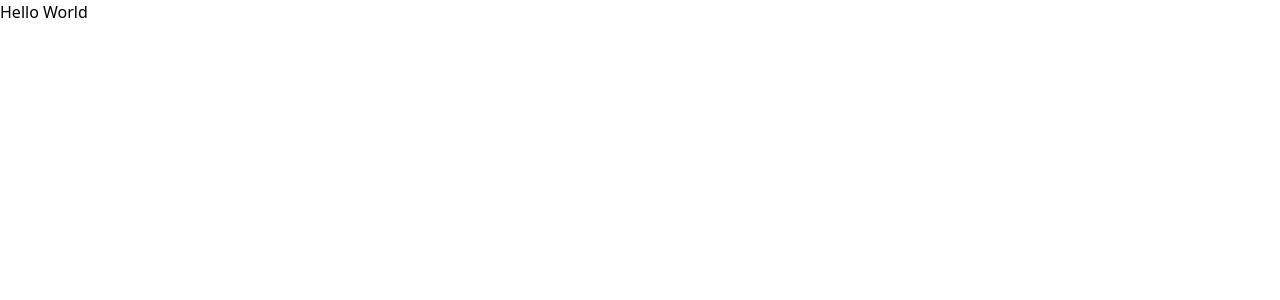
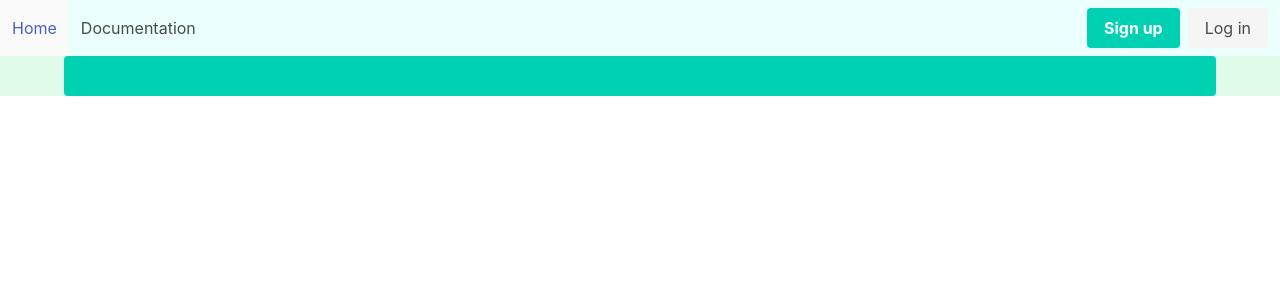
Before and after one commit to FernandoMeiraFilho/defi-leverage-front, a React (Create React App) app: page / in a window 1280 px wide. Shown: the top 300 px of the page. Built offline with nearby package versions, Linux system fonts and the light colour scheme.

Commit message:
added bulma and first elements to the UI

```diff
--- a/public/index.html
+++ b/public/index.html
@@ -8,10 +8,13 @@
       name="description"
       content="Web site created using create-react-app"
     />
-
-    <title>React App</title>
+    <link
+      rel="stylesheet"
+      href="https://cdn.jsdelivr.net/npm/bulma@0.9.3/css/bulma.min.css"
+    />
+    <title>Defi Leverage Dashboard</title>
   </head>
-  <body>
+  <body class="bg-green-300 bg-opacity-25">
     <noscript>You need to enable JavaScript to run this app.</noscript>
     <div id="root"></div>
     <!--
--- a/src/App.tsx
+++ b/src/App.tsx
@@ -2,10 +2,15 @@ import React from "react";
 
 import "./App.css";
 
+import Header from "./components/header";
+import Body from "./components/body";
+
 function App() {
   return (
-    <div className="App">
-      <h1>Hello World</h1>
+    <div className="App ">
+      <Header />
+      <Body />
+      <div></div>
     </div>
   );
 }
--- /dev/null
+++ b/src/components/body.tsx
@@ -0,0 +1,11 @@
+import React from "react";
+
+function Body() {
+  return (
+    <div className="container is-primary">
+      <div className="notification is-primary"></div>
+    </div>
+  );
+}
+
+export default Body;
--- a/src/components/header.tsx
+++ b/src/components/header.tsx
@@ -2,61 +2,48 @@ import React from "react";
 
 function Header() {
   return (
-    <nav className="flex items-center justify-between flex-wrap bg-red p-6">
-      <div className="flex items-center flex-no-shrink text-white mr-6">
-        <svg
-          className="h-8 w-8 mr-2"
-          width="54"
-          height="54"
-          viewBox="0 0 54 54"
-          xmlns="http://www.w3.org/2000/svg"
+    <nav
+      className="navbar has-background-primary-light"
+      role="navigation"
+      aria-label="main navigation"
+    >
+      <div className="navbar-brand">
+        <a
+          role="button"
+          className="navbar-burger"
+          aria-label="menu"
+          aria-expanded="false"
+          data-target="navbarBasicExample"
+          href="#alo"
         >
-          <path d="M13.5 22.1c1.8-7.2 6.3-10.8 13.5-10.8 10.8 0 12.15 8.1 17.55 9.45 3.6.9 6.75-.45 9.45-4.05-1.8 7.2-6.3 10.8-13.5 10.8-10.8 0-12.15-8.1-17.55-9.45-3.6-.9-6.75.45-9.45 4.05zM0 38.3c1.8-7.2 6.3-10.8 13.5-10.8 10.8 0 12.15 8.1 17.55 9.45 3.6.9 6.75-.45 9.45-4.05-1.8 7.2-6.3 10.8-13.5 10.8-10.8 0-12.15-8.1-17.55-9.45-3.6-.9-6.75.45-9.45 4.05z" />
-        </svg>
-        <span className="font-semibold text-xl tracking-tight">
-          Tailwind CSS
-        </span>
+          <span aria-hidden="true"></span>
+          <span aria-hidden="true"></span>
+          <span aria-hidden="true"></span>
+        </a>
       </div>
-      <div className="block lg:hidden">
-        <button className="flex items-center px-3 py-2 border rounded text-teal-lighter border-teal-light hover:text-white hover:border-white">
-          <svg
-            className="h-3 w-3"
-            viewBox="0 0 20 20"
-            xmlns="http://www.w3.org/2000/svg"
-          >
-            <title>Menu</title>
-            <path d="M0 3h20v2H0V3zm0 6h20v2H0V9zm0 6h20v2H0v-2z" />
-          </svg>
-        </button>
-      </div>
-      <div className="w-full block flex-grow lg:flex lg:items-center lg:w-auto">
-        <div className="text-sm lg:flex-grow">
-          <a
-            href="#responsive-header"
-            className="block mt-4 lg:inline-block lg:mt-0 text-teal-lighter hover:text-white mr-4"
-          >
-            Docs
+
+      <div id="navbarBasicExample" className="navbar-menu">
+        <div className="navbar-start">
+          <a className="navbar-item" href="#nada">
+            Home
           </a>
-          <a
-            href="#responsive-header"
-            className="block mt-4 lg:inline-block lg:mt-0 text-teal-lighter hover:text-white mr-4"
-          >
-            Examples
-          </a>
-          <a
-            href="#responsive-header"
-            className="block mt-4 lg:inline-block lg:mt-0 text-teal-lighter hover:text-white"
-          >
-            Blog
+
+          <a className="navbar-item" href="#nada">
+            Documentation
           </a>
         </div>
-        <div>
-          <a
-            href="#test"
-            className="inline-block text-sm px-4 py-2 leading-none border rounded text-white border-white hover:border-transparent hover:text-teal hover:bg-white mt-4 lg:mt-0"
-          >
-            Download
-          </a>
+
+        <div className="navbar-end">
+          <div className="navbar-item">
+            <div className="buttons">
+              <a className="button is-primary" href="#nada">
+                <strong>Sign up</strong>
+              </a>
+              <a className="button is-light" href="#nada">
+                Log in
+              </a>
+            </div>
+          </div>
         </div>
       </div>
     </nav>
--- a/src/index.tsx
+++ b/src/index.tsx
@@ -1,6 +1,7 @@
 import React from "react";
 import ReactDOM from "react-dom";
 import App from "./App";
+import "./App.css";
 import reportWebVitals from "./reportWebVitals";
 
 ReactDOM.render(
```
Also changed, not shown: package.json (+7 -9 lines), 1 other file (tests, documents, lock files or other folders).
